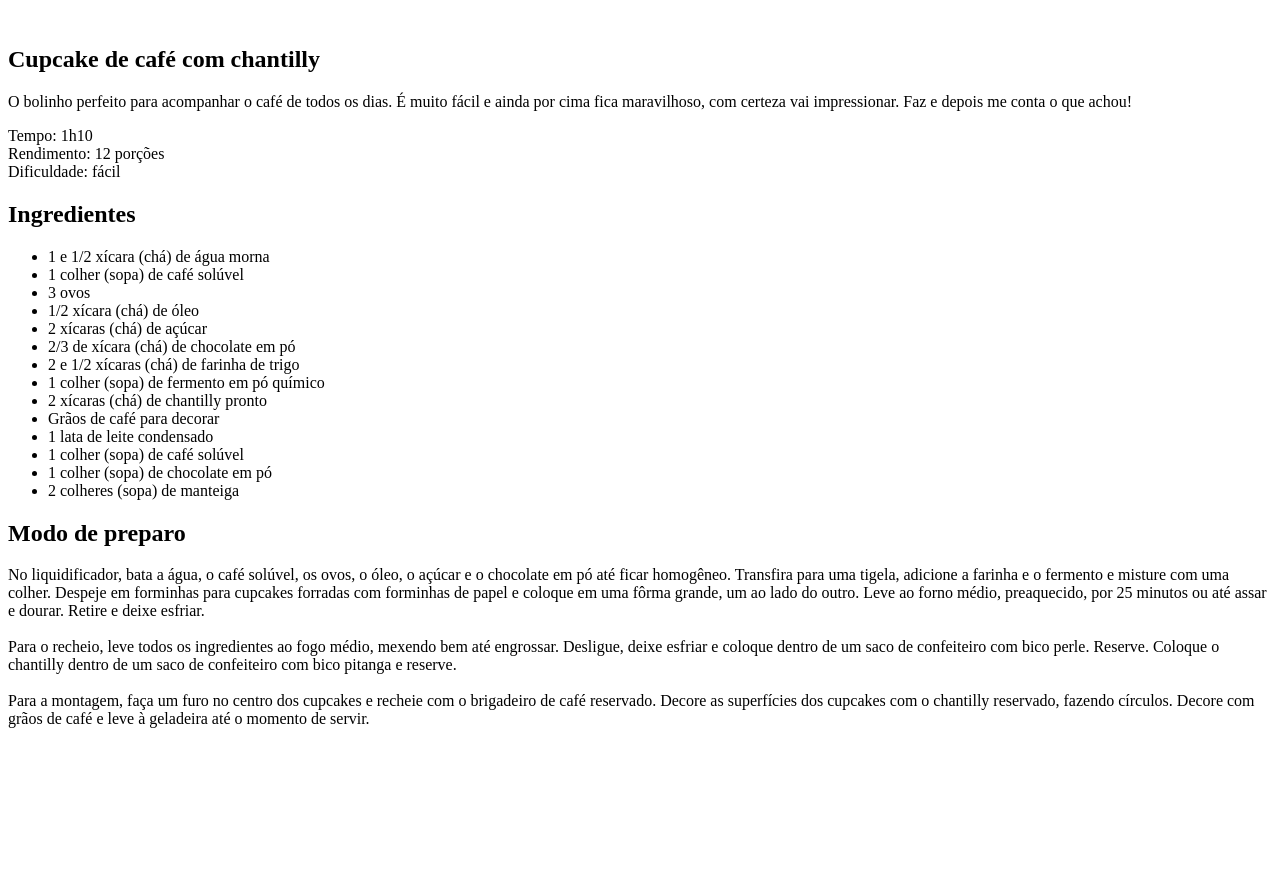
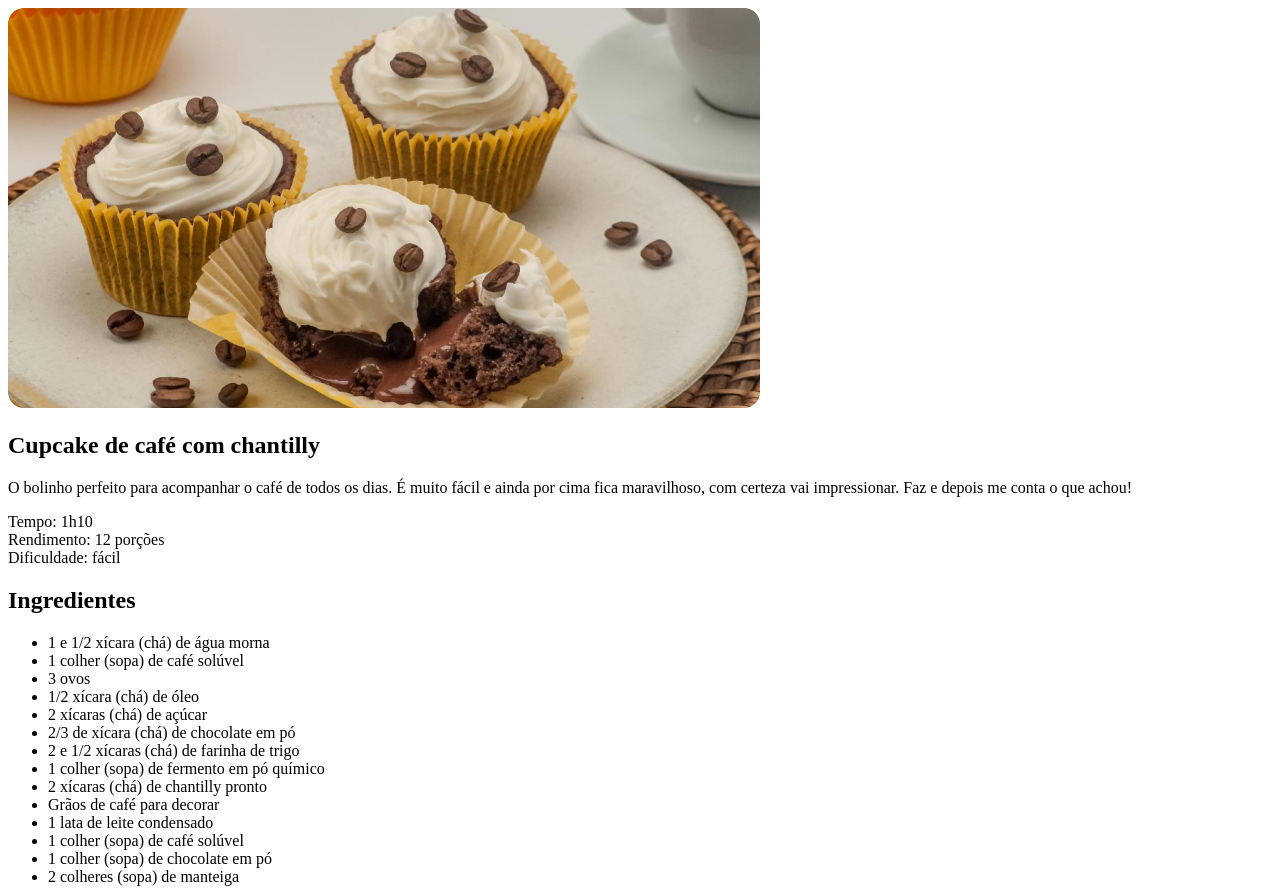
Before and after one commit to kimurinhakikii/projeto, a plain HTML site: page index.html in a window 1280 px wide. Shown: the top 889 px of the page. Before the commit the page ends 800 px from the top, so only its background shows below. Drawn offline with Linux system fonts and the light colour scheme.

Commit message:
adicionando imagem

```diff
--- a/index.html
+++ b/index.html
@@ -4,10 +4,12 @@
     <meta charset="UTF-8">
     <meta name="viewport" content="width=device-width, initial-scale=1.0">
     <title>Página de Receita</title>
+
+    <link rel="stylesheet" href="style.css">
 </head>
 <body>
     <div id="page">
-        <img src="" alt="">
+        <img src="assets/main-image.png" alt="Imagem de um Cupcake com grãos de café e um chantilly">
         <main>
             <section id="about">
                 <h1>Cupcake de café com chantilly</h1>
```
Also changed, not shown: assets/bg-image.jpg (added), assets/main-image.png (added), style.css (added).
